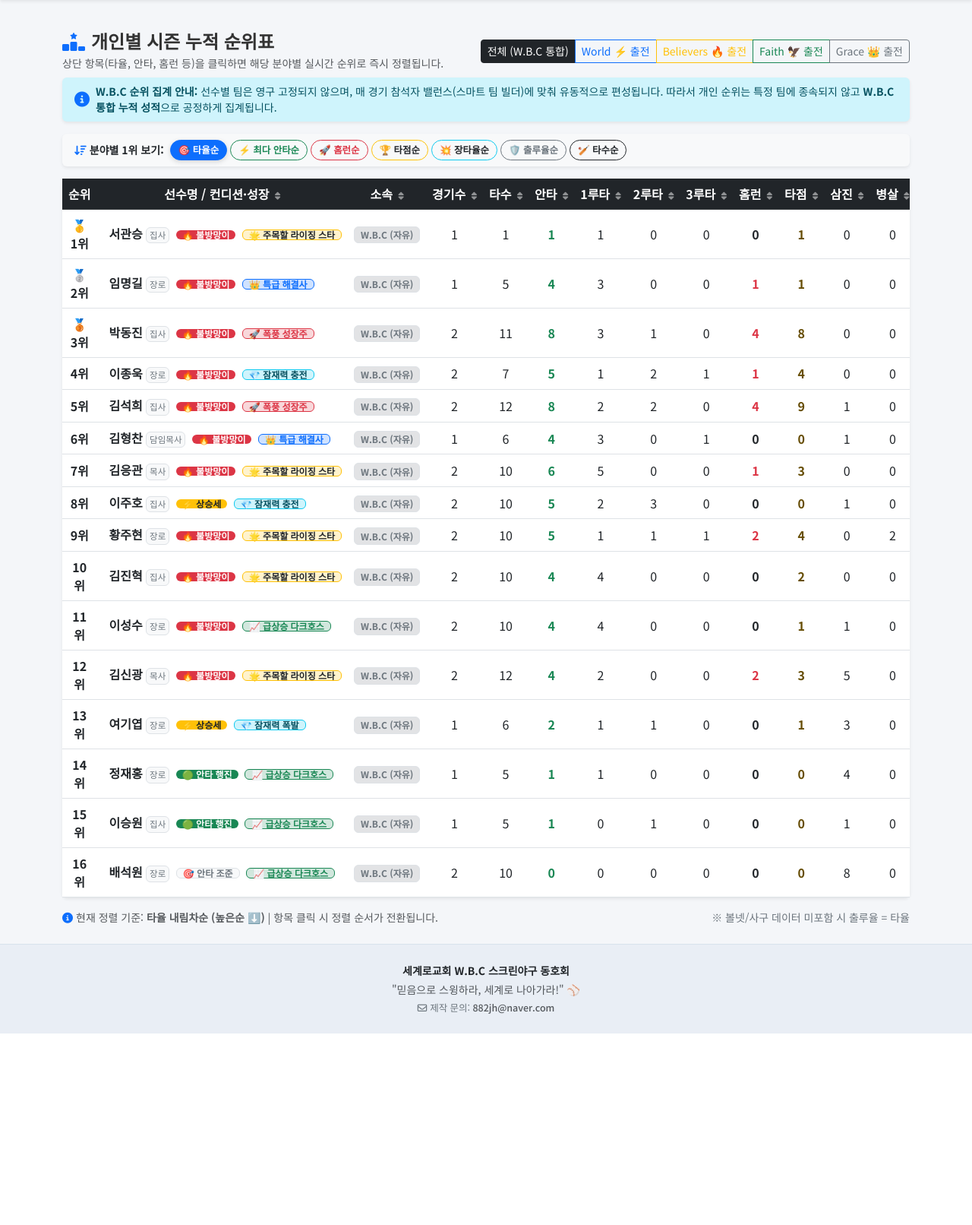
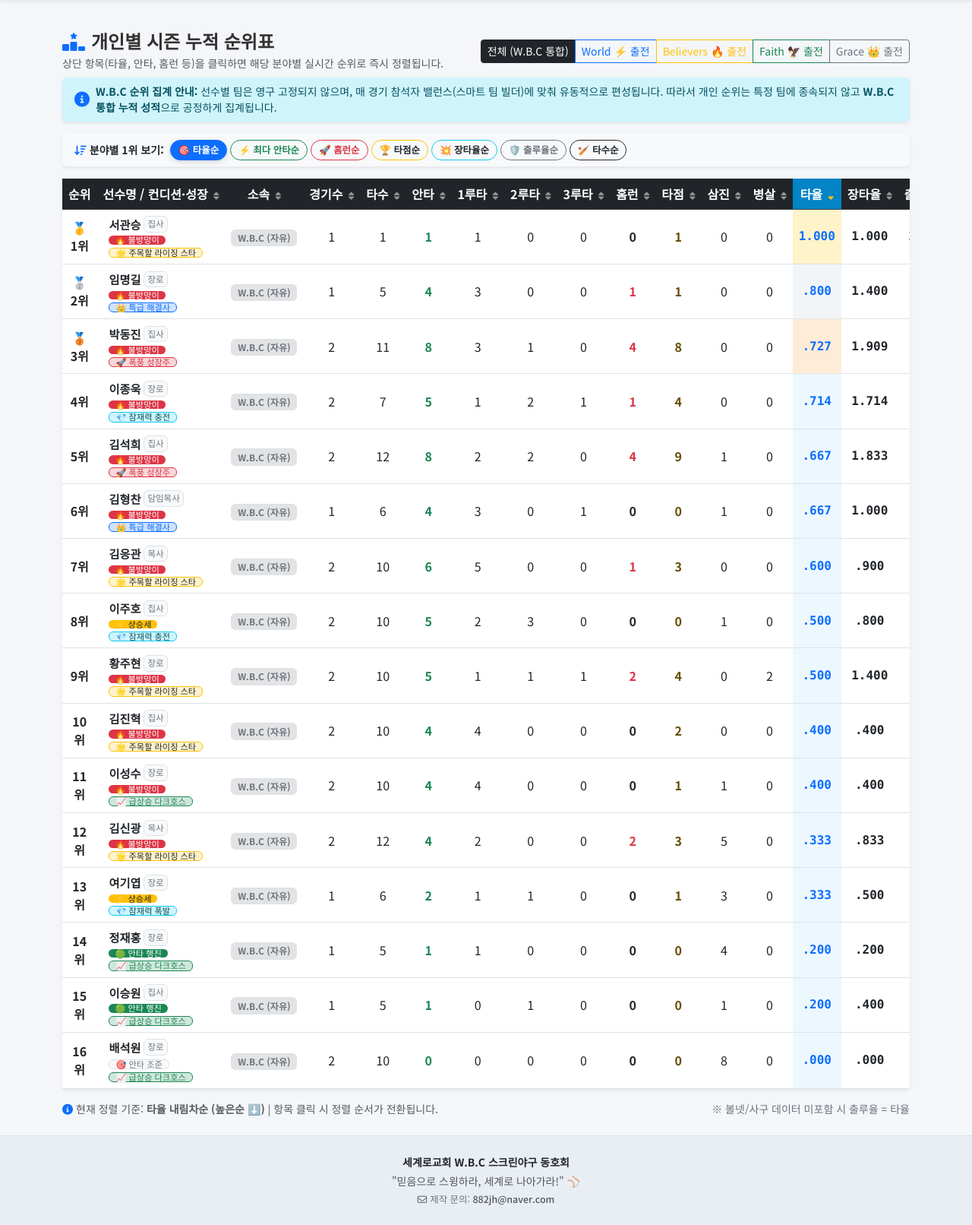
Before and after one commit to Irum725/WBC, a Flask app: page /rankings in a window 1280 px wide. Shown: the part 71-1683 px from the top of the page at 76% size. Before the commit the page ends 1431 px from the top, so only its background shows below. Run offline with Flask 3, Linux system fonts and the light colour scheme; data comes from the database, SQL or seed files in the repository; both versions use the stored data as it was after the commit.

Commit message:
style: display player condition and growth badges in second line below player name

```diff
--- a/templates/rankings.html
+++ b/templates/rankings.html
@@ -48,7 +48,7 @@
             <thead class="table-dark text-nowrap">
                 <tr>
                     <th style="width: 75px;">순위</th>
-                    <th class="sortable-th" data-col="name" data-type="text" style="width: 220px; min-width: 190px;" title="클릭하여 선수명 정렬">
+                    <th class="sortable-th" data-col="name" data-type="text" style="width: 180px; min-width: 160px;" title="클릭하여 선수명 정렬">
                         선수명 / 컨디션·성장 <i class="fa-solid fa-sort sort-icon"></i>
                     </th>
                     <th class="sortable-th" data-col="team" data-type="text" style="width: 95px;" title="클릭하여 소속 정렬">
@@ -106,19 +106,28 @@
                         {% else %}{{ loop.index }}위
                         {% endif %}
                     </td>
-                    <td class="fw-bold text-nowrap text-start ps-3" data-col="name" data-val="{{ p.name }}">
-                        <a href="{{ url_for('analytics_page', player_id=p.id) }}" class="text-decoration-none text-dark hover-primary" title="성장 분석 차트 보기">
-                            {{ p.name }}{% if p.title %} <span class="badge bg-light text-secondary border px-1" style="font-size: 0.72rem; font-weight: normal;">{{ p.title }}</span>{% endif %}
+                    <td class="text-start ps-3 py-2 text-nowrap" data-col="name" data-val="{{ p.name }}">
+                        <div class="d-flex align-items-center gap-1">
+                            <a href="{{ url_for('analytics_page', player_id=p.id) }}" class="fw-bold text-decoration-none text-dark hover-primary" title="성장 분석 차트 보기" style="font-size: 0.95rem;">
+                                {{ p.name }}
                             </a>
+                            {% if p.title %}
+                                <span class="badge bg-light text-secondary border px-1" style="font-size: 0.72rem; font-weight: normal;">{{ p.title }}</span>
+                            {% endif %}
+                        </div>
+                        {% if p.condition_badge or p.growth_badge %}
+                        <div class="d-flex align-items-center gap-1 mt-1 flex-wrap">
                             {% if p.condition_badge %}
-                            <span class="badge {{ p.condition_badge.class }} py-0 px-2 ms-1 small" title="{{ p.condition_badge.desc }}">
+                                <span class="badge {{ p.condition_badge.class }} py-0 px-2 small" style="font-size: 0.7rem; font-weight: 500;" title="{{ p.condition_badge.desc }}">
                                     {{ p.condition_badge.emoji }} {{ p.condition_badge.text }}
                                 </span>
                             {% endif %}
                             {% if p.growth_badge %}
-                            <span class="badge {{ p.growth_badge.class }} py-0 px-2 ms-1 small" title="{{ p.growth_badge.desc }}">
+                                <span class="badge {{ p.growth_badge.class }} py-0 px-2 small" style="font-size: 0.7rem; font-weight: 500;" title="{{ p.growth_badge.desc }}">
                                     {{ p.growth_badge.emoji }} {{ p.growth_badge.text }}
                                 </span>
+                            {% endif %}
+                        </div>
                         {% endif %}
                     </td>
                     <td data-col="team" data-val="{{ p.team }}">
```
Also changed, not shown: templates/index.html (+7 -3 lines), wbc_data.db. Lines whose indentation alone changed are shown as unchanged.
